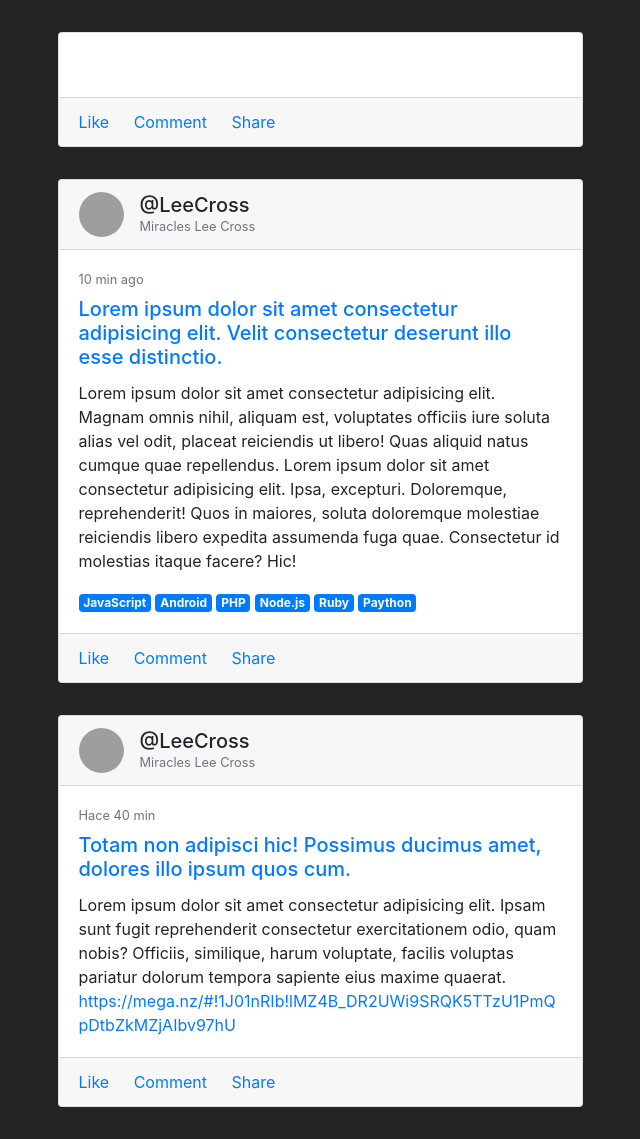
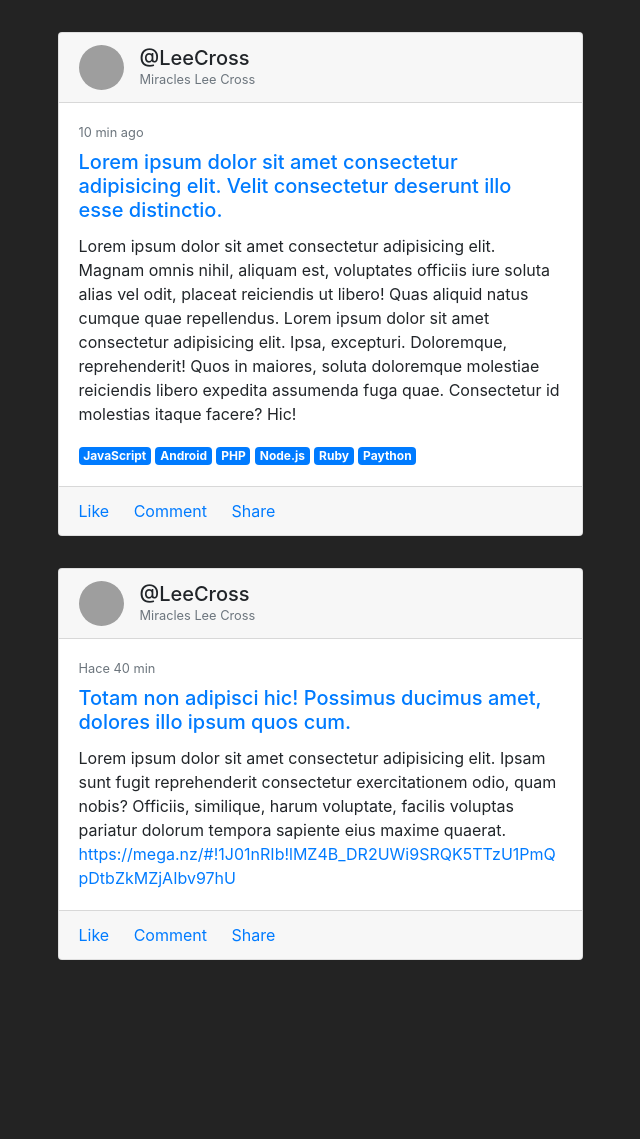
Before and after one commit to adnanhakim/Djomato, a Django app: page /details/1/ in a window 1280 px wide. Shown: the part 490-1629 px from the top of the page, without its empty margins (320-960 px from the left). After the commit the page ends 1450 px from the top, so only its background shows below. Run offline with Django 3.2, Linux system fonts and the light colour scheme; data that the repository does not hold is empty; some libraries are stand-ins or nearby versions; grey boxes are pictures that could not be loaded.

Commit message:
Details (2)

```diff
--- a/Djomato/DJEats/templates/DJEats/test.html
+++ b/Djomato/DJEats/templates/DJEats/test.html
@@ -26,7 +26,7 @@
                     <div class="card-title">{{restaurant.cuisines}}</div>
                 </div>
                 <div class="card-footer text-muted">
-                    <a class="card-link" href="#">Book on Zomato</a>
+                    <a class="card-link" style="color: #CB212C" href="#">Book on Zomato</a>
                 </div>
             </div>
         </div>
@@ -34,22 +34,9 @@
         <!-- Center feed -->
         <div class="col-md-6 gedf-main">
 
+            <!-- Restaurant Image -->
             <div class="card bg-dark text-white gedf-card">
                 <img class="card-img" src={{restaurant.featured_image}} alt="Card image">
-            </div>
-
-            <div class="card gedf-card">
-                <div class="card-body">
-                    <img class="card-img" src={{restaurant.featured_image}}>
-                    <div class="card-img-overlay">
-                        <h5 class="card-title">{{restaurant.name}}</h5>
-                    </div>
-                </div>
-                <div class="card-footer">
-                    <a href="#" class="card-link"><i class="fa fa-gittip"></i> Like</a>
-                    <a href="#" class="card-link"><i class="fa fa-comment"></i> Comment</a>
-                    <a href="#" class="card-link"><i class="fa fa-mail-forward"></i> Share</a>
-                </div>
             </div>
             <!-- Post /////-->
 
```
